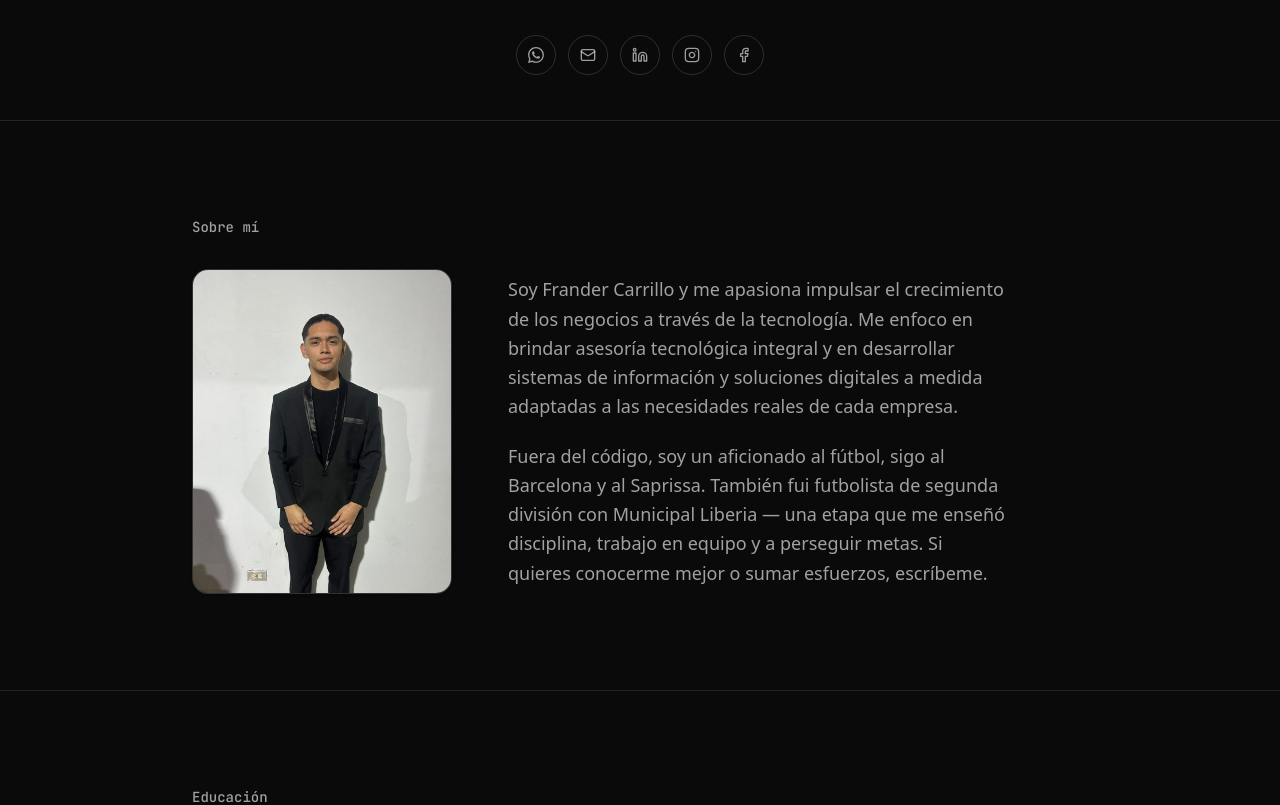
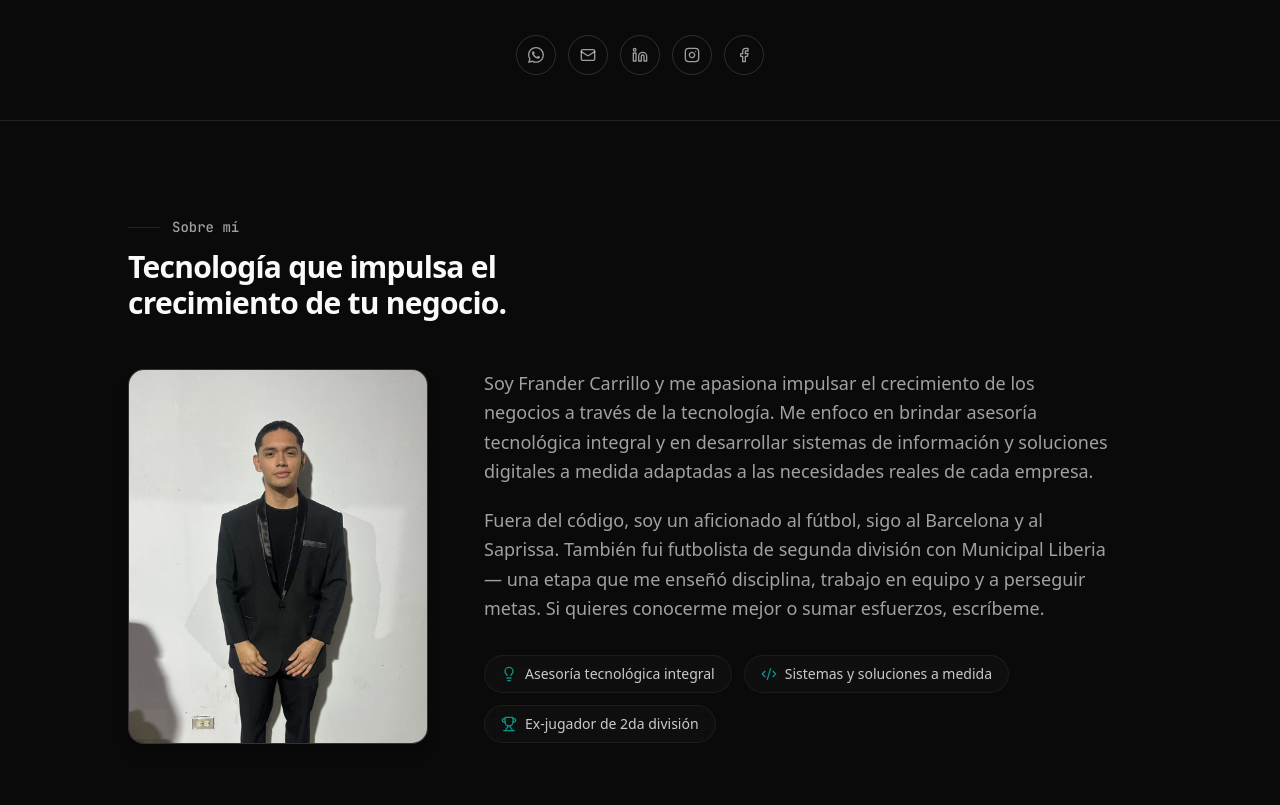
Before and after one commit to FranderCT/portafolio-frander, a Next.js app: page / in a window 1280 px wide. Shown: the part 680-1485 px from the top of the page. Built offline with nearby package versions, Linux system fonts and the light colour scheme.

Commit message:
Enhance AboutSection with new layout and visual elements. Add key facts with icons and update translations for heading and facts in both Spanish and English to highlight technological expertise and personal background.

```diff
--- a/components/about-section.tsx
+++ b/components/about-section.tsx
@@ -1,8 +1,11 @@
 "use client";
 
 import Image from "next/image";
+import { Lightbulb, Code2, Trophy } from "lucide-react";
 import { useLanguage } from "@/contexts/language-context";
 import { translations } from "@/lib/translations";
+
+const FACT_ICONS = [Lightbulb, Code2, Trophy] as const;
 
 export function AboutSection() {
   const { locale } = useLanguage();
@@ -11,34 +14,69 @@ export function AboutSection() {
   return (
     <section
       id="sobre-mi"
-      className="px-6 py-24"
+      className="relative px-6 py-24"
       aria-labelledby="titulo-sobre-mi"
     >
-      <div className="mx-auto max-w-4xl">
+      <div className="mx-auto max-w-5xl">
         <h2
           id="titulo-sobre-mi"
-          className="mb-8 font-mono text-sm font-medium text-muted-foreground"
+          className="mb-3 flex items-center gap-3 font-mono text-sm font-medium text-muted-foreground"
         >
+          <span className="h-px w-8 bg-border" />
           {t.title}
         </h2>
-        <div className="flex flex-col gap-10 md:flex-row md:items-center md:gap-14">
-          <div className="relative aspect-4/5 w-full max-w-[280px] shrink-0 overflow-hidden rounded-2xl border border-border/50 bg-muted shadow-sm md:max-w-[260px]">
+        <p className="mb-12 max-w-2xl text-2xl font-semibold tracking-tight text-balance sm:text-3xl">
+          {t.heading}
+        </p>
+
+        <div className="flex flex-col gap-10 md:flex-row md:gap-14">
+          {/* Foto con halo */}
+          <div className="relative mx-auto w-full max-w-[280px] shrink-0 md:mx-0 md:max-w-[300px]">
+            <div
+              className="absolute -inset-3 -z-10 rounded-3xl opacity-40 blur-2xl"
+              style={{
+                background:
+                  "conic-gradient(from 140deg, #6366f1, #0ea5e9, #10b981, #6366f1)",
+              }}
+              aria-hidden
+            />
+            <div className="relative aspect-4/5 w-full overflow-hidden rounded-2xl border border-border/60 bg-muted shadow-lg">
               <Image
                 src="/about-foto.jpeg"
                 alt="Frander Carrillo"
                 fill
-              className="object-cover object-[center_15%]"
-              sizes="(max-width: 768px) 100vw, 260px"
+                className="object-cover object-[center_15%] transition-transform duration-500 hover:scale-105"
+                sizes="(max-width: 768px) 100vw, 300px"
                 priority={false}
               />
             </div>
-          <div className="min-w-0 max-w-2xl space-y-5 text-lg leading-relaxed text-muted-foreground md:flex-1">
+          </div>
+
+          <div className="min-w-0 md:flex-1">
+            <div className="max-w-2xl space-y-5 text-lg leading-relaxed text-muted-foreground">
               {t.paragraphs.map((paragraph, i) => (
                 <p key={i} className="text-balance">
                   {paragraph}
                 </p>
               ))}
             </div>
+
+            {/* Chips de datos clave */}
+            <ul className="mt-8 flex flex-wrap gap-3">
+              {t.facts.map((fact, i) => {
+                const Icon = FACT_ICONS[i % FACT_ICONS.length];
+                return (
+                  <li
+                    key={fact}
+                    className="inline-flex items-center gap-2 rounded-full border border-border/60 bg-card/40 px-4 py-2 text-sm font-medium text-foreground/80 backdrop-blur-sm transition-colors hover:border-foreground/30 hover:text-foreground"
+                  >
+                    <Icon className="size-4 text-accent-dim" />
+                    {fact}
+                  </li>
+                );
+              })}
+            </ul>
+          </div>
         </div>
       </div>
     </section>
--- a/lib/translations.ts
+++ b/lib/translations.ts
@@ -33,9 +33,15 @@ export const translations = {
     },
     about: {
       title: "Sobre mí",
+      heading: "Tecnología que impulsa el crecimiento de tu negocio.",
       paragraphs: [
         "Soy Frander Carrillo y me apasiona impulsar el crecimiento de los negocios a través de la tecnología. Me enfoco en brindar asesoría tecnológica integral y en desarrollar sistemas de información y soluciones digitales a medida adaptadas a las necesidades reales de cada empresa.",
         "Fuera del código, soy un aficionado al fútbol, sigo al Barcelona y al Saprissa. También fui futbolista de segunda división con Municipal Liberia — una etapa que me enseñó disciplina, trabajo en equipo y a perseguir metas. Si quieres conocerme mejor o sumar esfuerzos, escríbeme.",
+      ],
+      facts: [
+        "Asesoría tecnológica integral",
+        "Sistemas y soluciones a medida",
+        "Ex-jugador de 2da división",
       ],
     },
     skills: {
@@ -125,9 +131,15 @@ export const translations = {
     },
     about: {
       title: "About me",
+      heading: "Technology that drives your business growth.",
       paragraphs: [
         "I'm Frander Carrillo and I'm passionate about driving business growth through technology. I focus on providing comprehensive technological advisory and developing custom information systems and digital solutions tailored to the real needs of each company.",
         "Away from code, I'm a football fan, I support Barcelona and Saprissa. I also played in the second division with Municipal Liberia — a chapter that taught me discipline, teamwork, and chasing goals. If you'd like to get to know me better or work together, get in touch.",
+      ],
+      facts: [
+        "Comprehensive tech advisory",
+        "Custom systems & solutions",
+        "Former 2nd-division player",
       ],
     },
     skills: {
```
Lines whose indentation alone changed are shown as unchanged.
